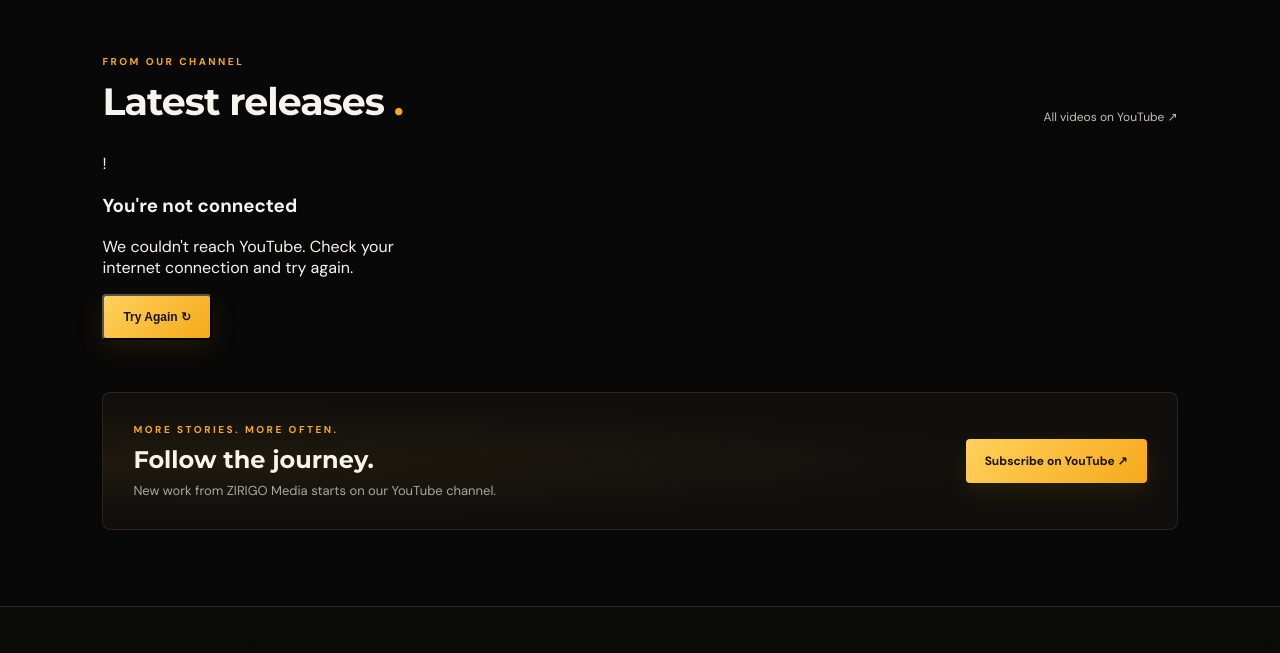
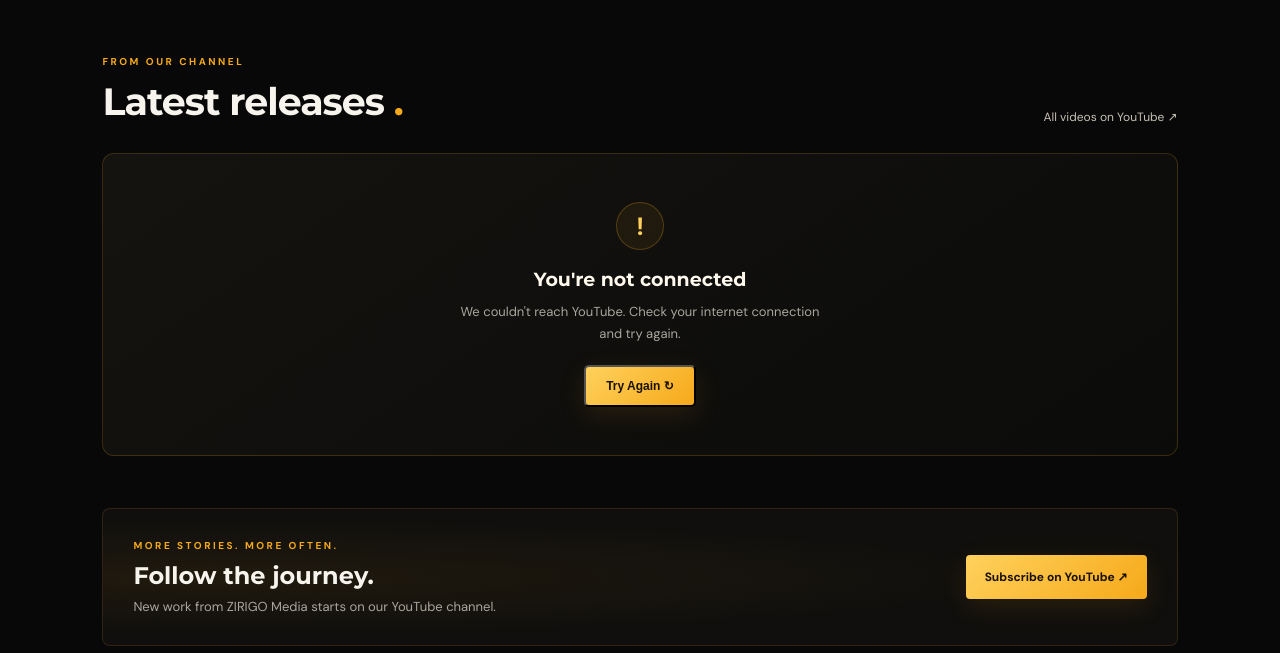
Before and after one commit to zirigomedia/zirigo, a plain HTML site: page index.html in a window 1280 px wide. Shown: the part 695-1348 px from the top of the page. Drawn offline with nearby package versions, Linux system fonts and the light colour scheme; no server answers.

Commit message:
Update styles.css

```diff
--- a/styles.css
+++ b/styles.css
@@ -883,3 +883,111 @@ transition: none;
 transform: none;
 }
   }
+/* =========================================
+ZIRIGO — VIDEO LOADING & ERROR STATES
+========================================= */
+
+.video-skeleton {
+overflow: hidden;
+}
+
+.skeleton-thumbnail {
+width: 100%;
+aspect-ratio: 16 / 9;
+border-radius: 9px;
+background: linear-gradient(
+100deg,
+#171614 25%,
+#29251d 45%,
+#171614 65%
+);
+background-size: 200% 100%;
+animation: zirigo-shimmer 1.5s infinite linear;
+}
+
+.skeleton-line {
+height: 12px;
+width: 85%;
+margin: 14px 0 0;
+border-radius: 5px;
+background: #24221e;
+animation: zirigo-pulse 1.5s infinite ease-in-out;
+}
+
+.skeleton-line-short {
+width: 55%;
+height: 9px;
+margin-top: 9px;
+opacity: 0.7;
+}
+
+@keyframes zirigo-shimmer {
+from { background-position: 100% 0; }
+to { background-position: -100% 0; }
+}
+
+@keyframes zirigo-pulse {
+0%, 100% { opacity: 0.5; }
+50% { opacity: 1; }
+}
+
+.video-state {
+grid-column: 1 / -1;
+width: 100%;
+box-sizing: border-box;
+padding: 48px 20px;
+text-align: center;
+color: #f7f4ee;
+background: linear-gradient(145deg, #141310, #0b0b0a);
+border: 1px solid #f6a91a30;
+border-radius: 12px;
+}
+
+.video-state-icon {
+display: grid;
+place-items: center;
+width: 48px;
+height: 48px;
+margin: 0 auto 18px;
+color: #ffd15c;
+font-size: 25px;
+font-weight: 800;
+background: #f6a91a12;
+border: 1px solid #f6a91a40;
+border-radius: 50%;
+}
+
+.video-state h3 {
+margin: 0 0 10px;
+color: #fff8ec;
+font-family: 'Montserrat', Arial, sans-serif;
+font-size: 19px;
+font-weight: 700;
+}
+
+.video-state p {
+max-width: 360px;
+margin: 0 auto 20px;
+color: #aaa69e;
+font-size: 13px;
+line-height: 1.7;
+}
+
+.video-state .button {
+display: inline-flex;
+align-items: center;
+justify-content: center;
+min-height: 42px;
+padding: 12px 20px;
+border-radius: 5px;
+font-size: 12px;
+font-weight: 700;
+cursor: pointer;
+}
+
+@media (prefers-reduced-motion: reduce) {
+.skeleton-thumbnail,
+.skeleton-line {
+animation: none;
+}
+}
```
